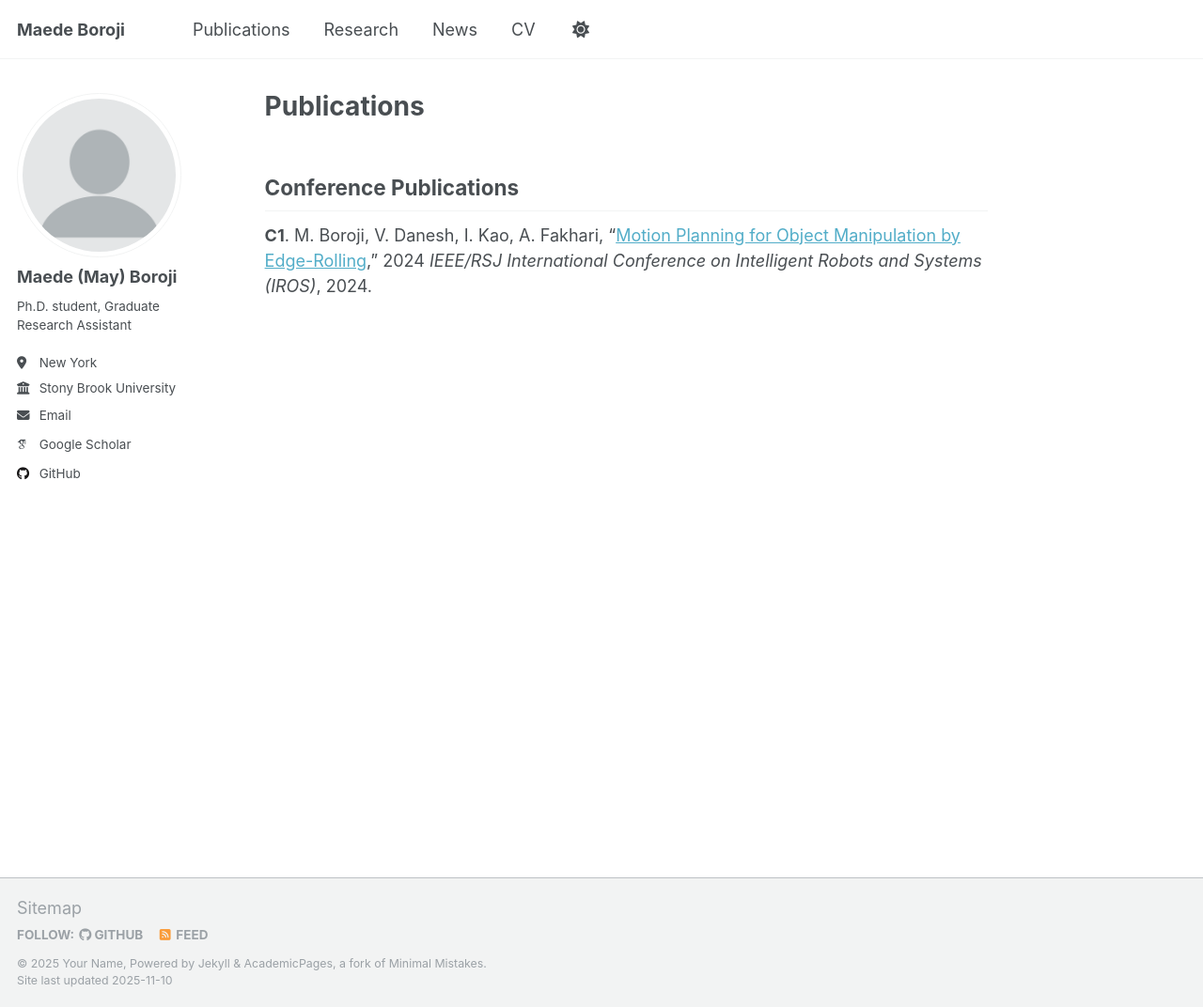
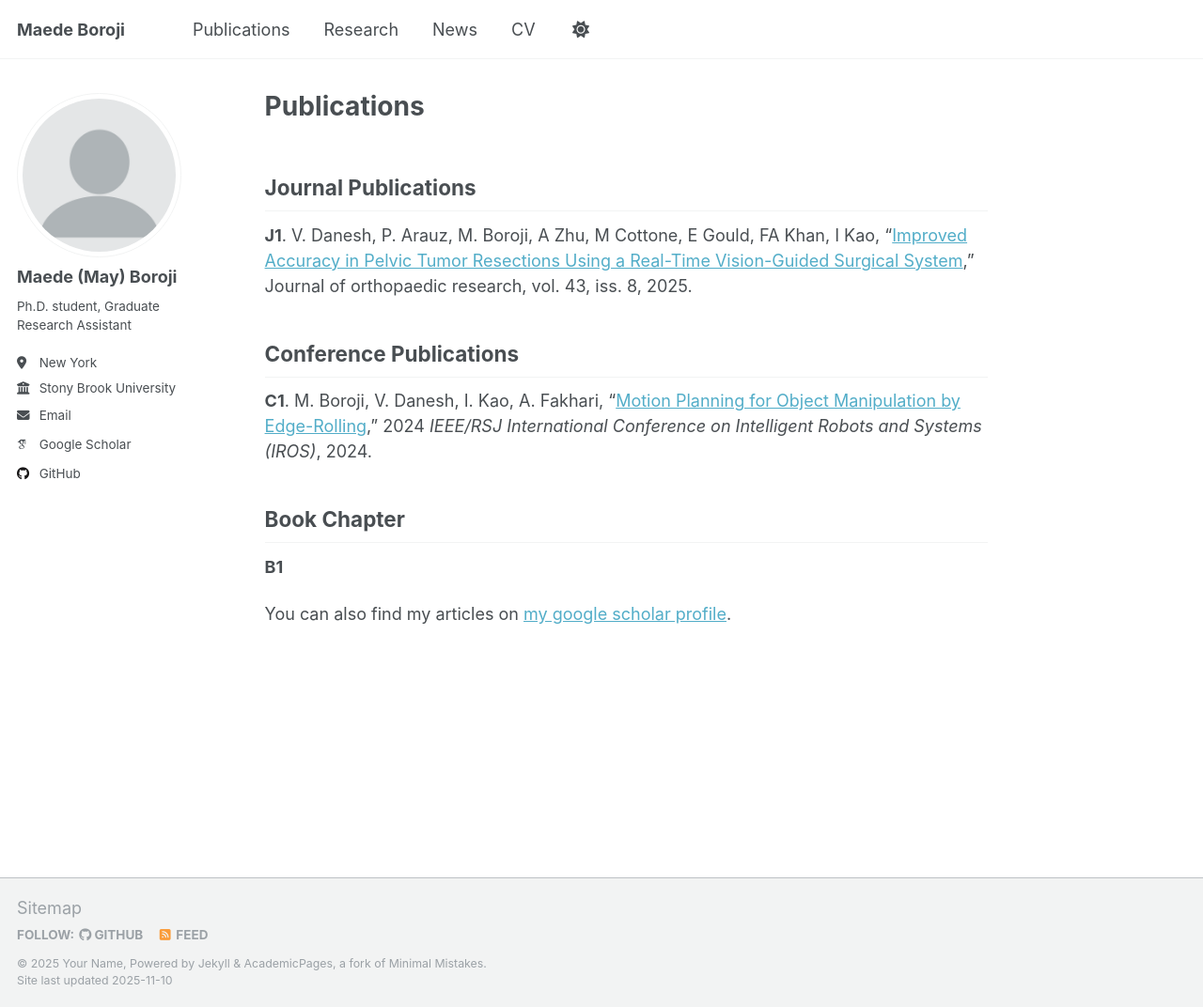
Before and after one commit to MahiBoroji/MahiBoroji.github.io, a Jekyll site: the page built from _pages/publications.md, in a window 1280 px wide and 1072 px high. Shown: the whole window at 94% size. Built offline with Jekyll 4.4.1, drawn with Linux system fonts in a browser that asks for light colours; some web fonts are replaced.

Commit message:
Update publications with journal and book chapter details
Added journal publications and a book chapter section.

```diff
--- a/_pages/publications.md
+++ b/_pages/publications.md
@@ -4,7 +4,18 @@ permalink: /publications/
 author_profile: true
 ---
 
+## Journal Publications
+
+**J1**. V. Danesh, P. Arauz, M. Boroji, A Zhu, M Cottone, E Gould, FA Khan, I Kao, "[Improved Accuracy in Pelvic Tumor Resections Using a Real-Time Vision-Guided Surgical System]()," Journal of orthopaedic research, vol. 43, iss. 8, 2025.
 
 ## Conference Publications
 
 **C1**. M. Boroji, V. Danesh, I. Kao, A. Fakhari, "[Motion Planning for Object Manipulation by Edge-Rolling](https://ieeexplore.ieee.org/document/10802581)," 2024 *IEEE/RSJ International Conference on Intelligent Robots and Systems (IROS)*, 2024.
+
+
+## Book Chapter
+
+**B1**
+
+
+You can also find my articles on [my google scholar profile](https://scholar.google.com/citations?hl=en&user=7vf-xy8AAAAJ).
```
